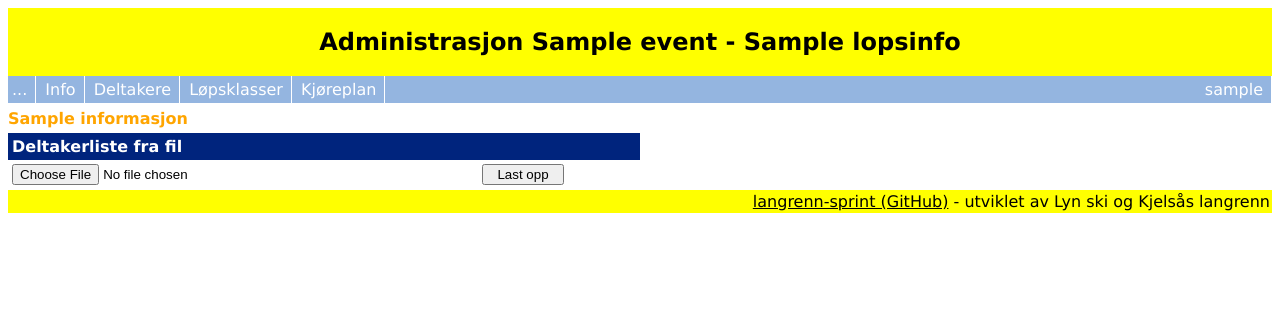
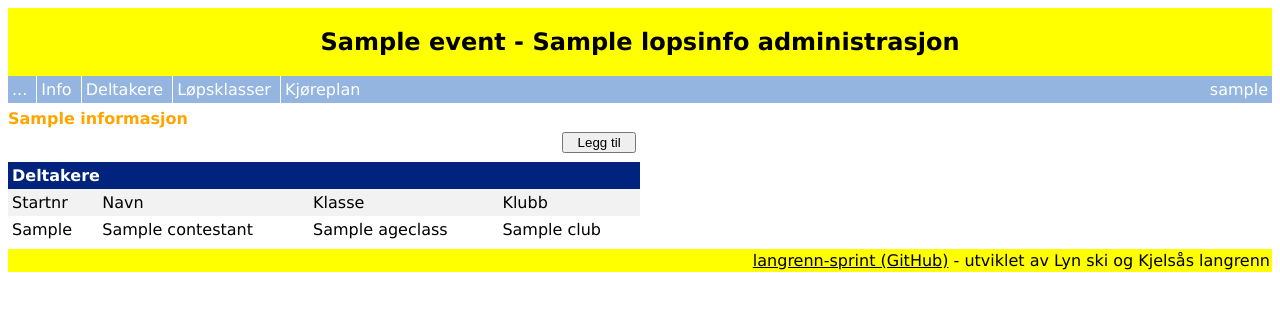
Before and after one commit to langrenn-sprint/event-service-gui, a Python web app: template src/event_service_gui/templates/contestants.html in a window 1280 px wide. Shown: the top 311 px of the page. Run offline with Jinja, Linux system fonts and the light colour scheme; the template is opened without the code that fills it: most values are stand-ins (such as "Sample title", 1, 10 or a date in 2020).

Commit message:
Gui adjustments

```diff
--- a/src/event_service_gui/services/contestants_adapter.py
+++ b/src/event_service_gui/services/contestants_adapter.py
@@ -19,7 +19,7 @@ class ContestantsAdapter:
         """Get all innstillinger function."""
         contestants = []
         async with ClientSession() as session:
-            async with session.get(EVENT_SERVICE_URL + "contestants") as resp:
+            async with session.get(f"{EVENT_SERVICE_URL}/contestants") as resp:
                 logging.debug(f"get_all_contestants - got response {resp.status}")
                 if resp.status == "200":
                     contestants = await resp.json()
--- a/src/event_service_gui/services/raceclasses_adapter.py
+++ b/src/event_service_gui/services/raceclasses_adapter.py
@@ -17,7 +17,7 @@ class RaceclassesAdapter:
         """Get all innstillinger function."""
         raceclasses = []
         async with ClientSession() as session:
-            async with session.get(EVENT_SERVICE_URL + "raceclasses") as resp:
+            async with session.get(f"{EVENT_SERVICE_URL}/raceclasses") as resp:
                 logging.debug(f"get_all_raceclasses - got response {resp.status}")
                 if resp.status == "200":
                     raceclasses = await resp.json()
--- a/src/event_service_gui/services/schedules_adapter.py
+++ b/src/event_service_gui/services/schedules_adapter.py
@@ -17,7 +17,7 @@ class SchedulesAdapter:
         """Get all innstillinger function."""
         schedules = []
         async with ClientSession() as session:
-            async with session.get(EVENT_SERVICE_URL + "schedules") as resp:
+            async with session.get(f"{EVENT_SERVICE_URL}/schedules") as resp:
                 logging.debug(f"get_all_schedules - got response {resp.status}")
                 if resp.status == "200":
                     schedules = await resp.json()
--- a/src/event_service_gui/static/styles.css
+++ b/src/event_service_gui/static/styles.css
@@ -32,13 +32,13 @@ body {
 
 ul {
   	list-style-type: none;
-    margin: 0;
-    padding: 0;
 		background-color: #94b5e0;
+    margin: 0px;
+    padding: 0px;
 }
 
-#topborder {
-  	border-right: 1px solid white;
+.active {
+    background-color: #00247d;
 }
 
 a {
@@ -49,13 +49,11 @@ a:hover {
   background-color: #f1f2f7;
 }
 
-
-
 li, .dropbtn {
   display: inline-block;
   color: white;
+  padding: 2px 2px 2px 2px;
   text-align: center;
-  padding: 2px 4px 2px 2px;
   text-decoration: none;
 }
 
@@ -63,11 +61,11 @@ li:hover, .dropdown:hover, .dropbtn:hover {
   background-color: #00247d;
 }
 
-.dropbtnactive {
-  background-color: grey;
+#topborder {
+  border-left: 1px solid white;
 }
 
-.active {
+.dropbtnactive {
   background-color: grey;
 }
 
--- a/src/event_service_gui/templates/adm_base.html
+++ b/src/event_service_gui/templates/adm_base.html
@@ -8,11 +8,11 @@
   </head>
   <body>
     <div class="w3-container" id=headeradmin>
-      <h2>Administrasjon {{ event.name }} - {% block titlemain %}{% endblock %}</h2>
+      <h2>{{ event.name }} - {% block titlemain %}{% endblock %} administrasjon</h2>
     </div>
     <div class="w3-container">
       <ul>
-        <li class=dropdown id=topborder>
+        <li class=dropdown>
           <a href=javascript:void(0) class=dropbtn>...</a>
           <div class=dropdown-content>
             <a href="/">Hovedside</a>
@@ -37,7 +37,7 @@
             <li id=topborder style="float:right">
               <a href=/login class=dropbtn>Logg inn</a>
           {% else %}
-            <li class=dropdown id=topborder style="float:right">
+            <li class=dropdown style="float:right">
               <a href=javascript:void(0) class=dropbtn>{{ username }}</a>
               <div class=dropdown-content>
                 <a href="/users">Brukere</a>
--- a/src/event_service_gui/templates/contestants.html
+++ b/src/event_service_gui/templates/contestants.html
@@ -9,6 +9,7 @@
 {% block content %}
   <div class="w3-row-padding">
     <div class="w3-half">
+      {% if create_new %}
       <form action=/contestants method=post enctype="multipart/form-data" >
         <table cellpadding=4>
           <tr id=spacer></tr>
@@ -28,6 +29,39 @@
           </tr>
         </table>
       </form>
+      {% else %}
+      <table cellpadding=4>
+        <tr>
+          <td colspan=4 align=right>
+            <form action=/contestants method=get>
+              <input type="hidden" name=eventid value="{{ eventid }}">
+              <input type="submit" name=new value="  Legg til  ">
+            </form>
+          </td>
+        </tr>
+        <tr id=spacer></tr>
+        <tr>
+          <td colspan=4 id=headerblue>
+            <b>Deltakere</b>
+          </td>
+        </tr>
+        <tr>
+          <td>Startnr</td>
+          <td>Navn</td>
+          <td>Klasse</td>
+          <td>Klubb</td>
+        </tr>
+        {% for contestant in contestants %}
+        <tr>
+          <td>{{ contestant.nr }}</td>
+          <td>{{ contestant.name }}</td>
+          <td>{{ contestant.ageclass }}</td>
+          <td>{{ contestant.club }}</td>
+        </tr>
+        {% endfor %}
+        <tr id=spacer></tr>
+      </table>
+      {% endif %}
     </div>
   </div>
 
--- a/src/event_service_gui/views/events.py
+++ b/src/event_service_gui/views/events.py
@@ -48,12 +48,12 @@ class Events(web.View):
             "events.html",
             self.request,
             {
+                "create_new": create_new,
                 "lopsinfo": "Arrangement",
                 "event": event,
                 "eventid": eventid,
                 "informasjon": informasjon,
                 "username": username,
-                "create_new": create_new,
             },
         )
 
--- a/src/event_service_gui/views/raceclasses.py
+++ b/src/event_service_gui/views/raceclasses.py
@@ -36,6 +36,7 @@ class Raceclasses(web.View):
             {
                 "lopsinfo": "Løpsklasser",
                 "raceclasses": raceclasses,
+                "event": [],
                 "eventid": eventid,
                 "username": username,
             },
--- a/src/event_service_gui/views/schedules.py
+++ b/src/event_service_gui/views/schedules.py
@@ -36,6 +36,7 @@ class Schedules(web.View):
             {
                 "lopsinfo": "Kjøreplan",
                 "schedules": schedules,
+                "event": [],
                 "eventid": eventid,
                 "username": username,
             },
```
Also changed, not shown: src/event_service_gui/views/contestants.py (+24 -17 lines).
